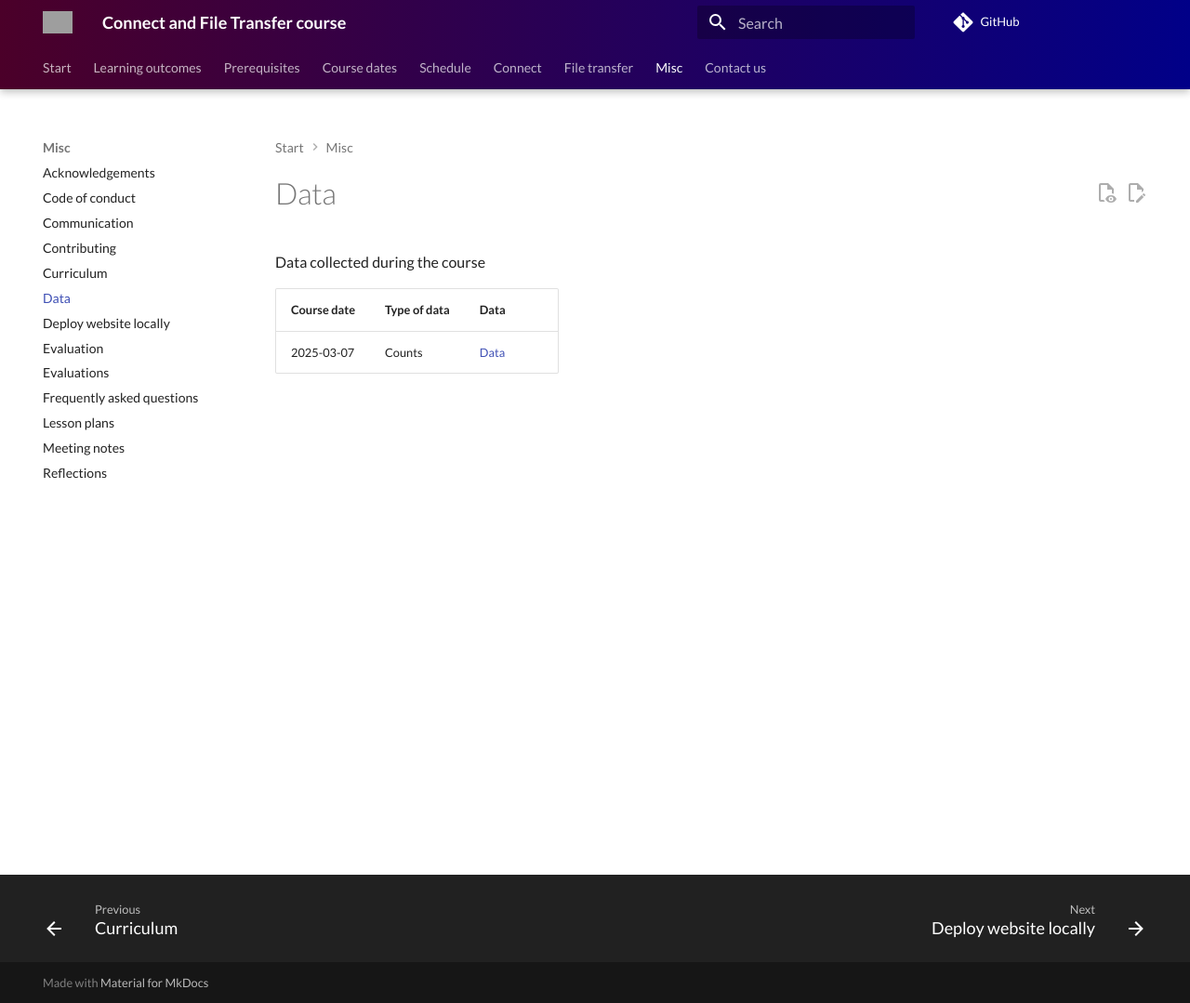
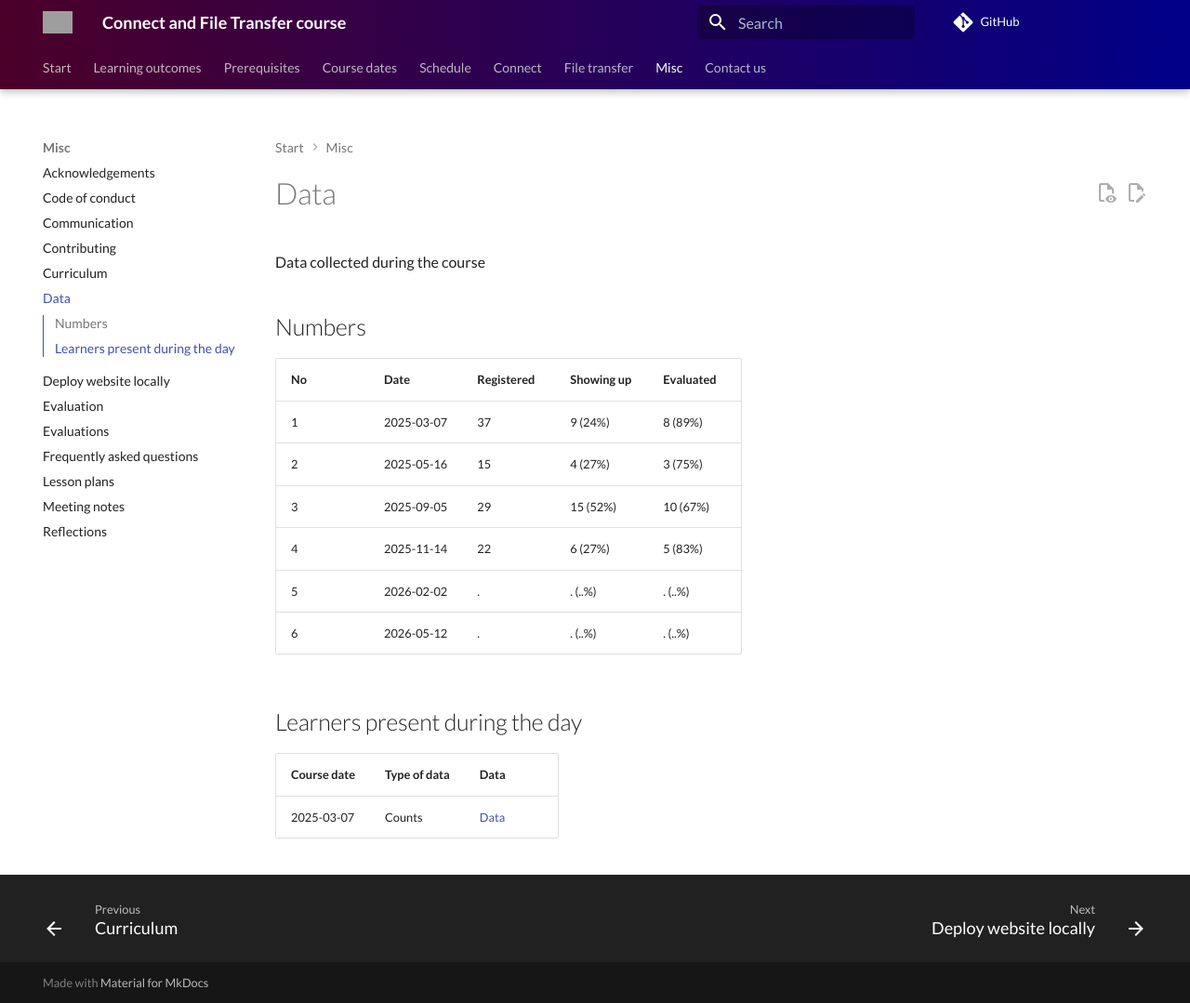
Before and after one commit to UPPMAX/naiss_file_transfer_course, an MkDocs documentation site: the page built from docs/data/README.md, in a window 1280 px wide and 1079 px high. Shown: the whole window at 93% size. Built offline with MkDocs 1.6.1 and Material for MkDocs 9.7.7, drawn with Linux system fonts in a browser that asks for light colours; comment, search, counter and statistics services are not loaded; grey boxes are pictures that could not be loaded.

Commit message:
Collect numbers

```diff
--- a/docs/data/README.md
+++ b/docs/data/README.md
@@ -2,6 +2,19 @@
 
 Data collected during the course
 
+## Numbers
+
+No |Date      |Registered|Showing up|Evaluated
+---|----------|----------|----------|-------------
+1  |2025-03-07|37        |9 (24%)   |8 (89%)
+2  |2025-05-16|15        |4 (27%)   |3 (75%)
+3  |2025-09-05|29        |15 (52%)  |10 (67%)
+4  |2025-11-14|22        |6 (27%)   |5 (83%)
+5  |2026-02-02|.         |. (..%)   |. (..%)
+6  |2026-05-12|.         |. (..%)   |. (..%)
+
+## Learners present during the day
+
 Course date|Type of data|Data
 -----------|------------|---------------------------------
 2025-03-07 |Counts      |[Data](counts/20250307/README.md)
```
Also changed, not shown: docs/evaluations/20250905/README.md (+1 -1 lines).
